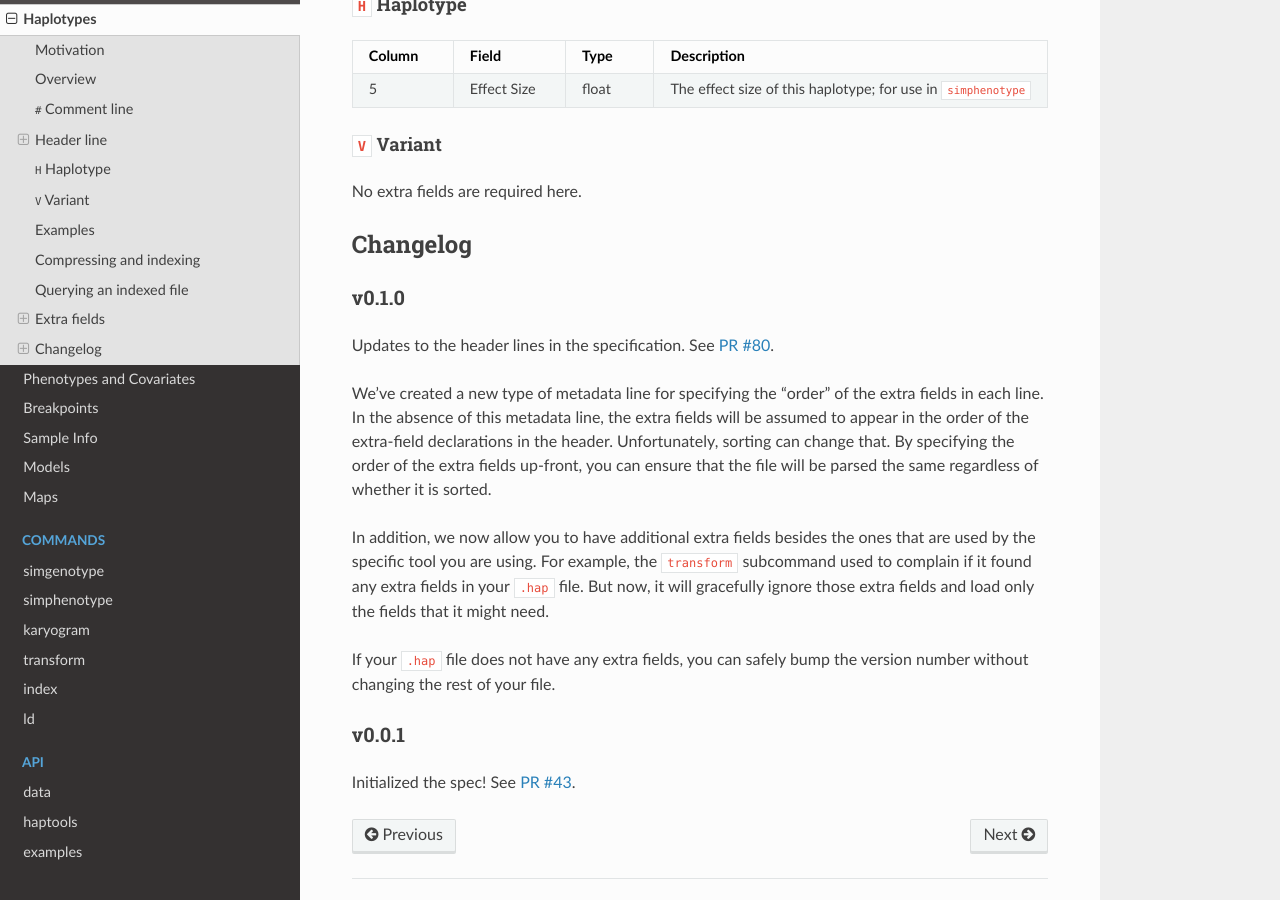
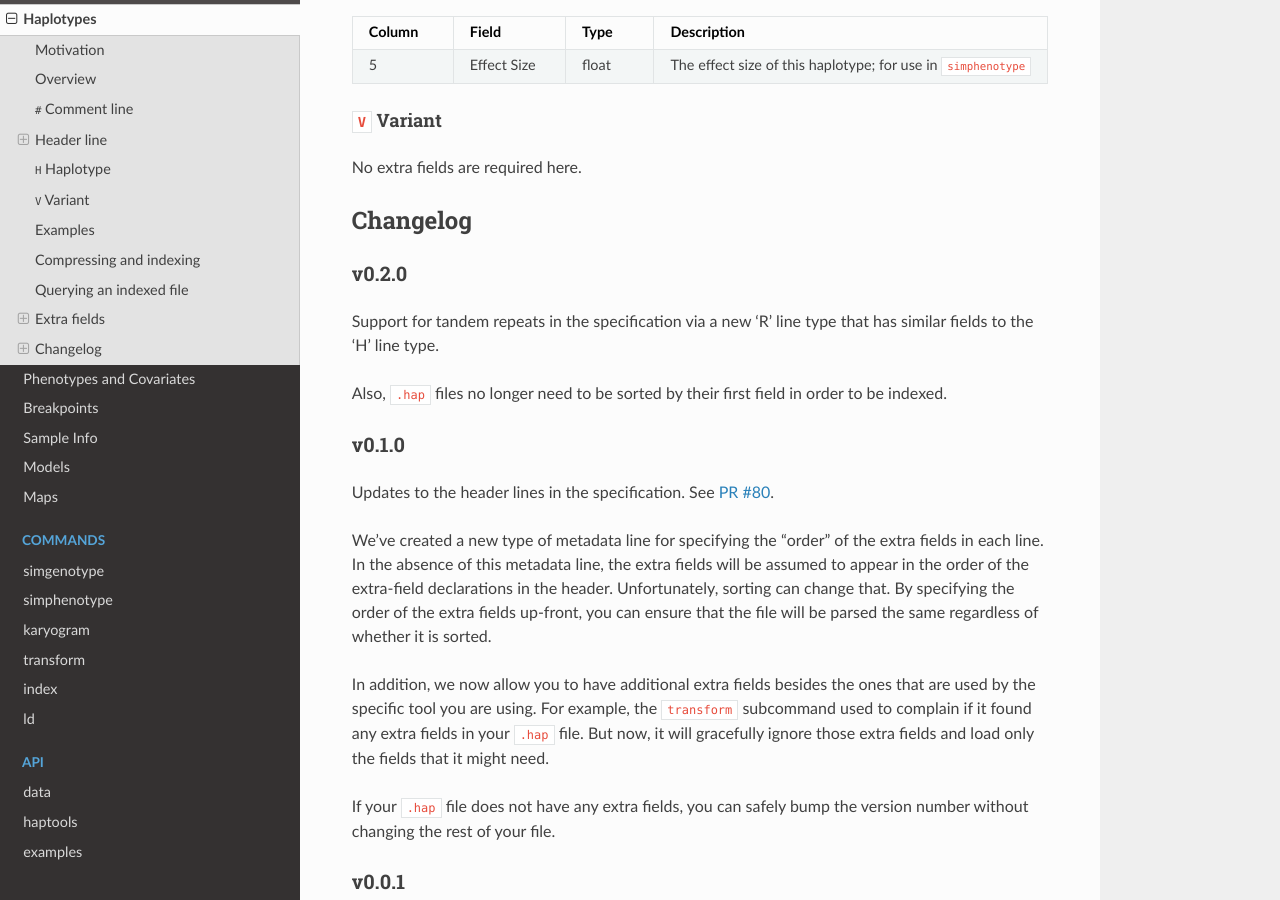
Before and after one commit to CAST-genomics/haptools, a Sphinx documentation site: the page built from docs/formats/haplotypes.rst, in a window 1280 px wide and 900 px high, scrolled down 5559 px. Built offline with Sphinx 7.4.7 and the Read the Docs theme 2.0.0, drawn with Linux system fonts in a browser that asks for light colours; some of the changed text lies outside the part shown.

Commit message:
remove the requirement that .hap files be sorted by their first field

```diff
--- a/docs/commands/index.rst
+++ b/docs/commands/index.rst
@@ -42,7 +42,7 @@
 
   .. code-block:: bash
 
-    LC_ALL=C sort -k1,4 tests/data/simphenotype.hap | \
+    LC_ALL=C sort -k2,4 tests/data/simphenotype.hap | \
     haptools index --no-sort --output tests/data/simphenotype.hap.gz /dev/stdin
 
 All files used in these examples are described :doc:`here </project_info/example_files>`.
--- a/docs/formats/haplotypes.rst
+++ b/docs/formats/haplotypes.rst
@@ -277,6 +277,12 @@
 
 Changelog
 ~~~~~~~~~
+v0.2.0
+------
+Support for tandem repeats in the specification via a new 'R' line type that has similar fields to the 'H' line type.
+
+Also, ``.hap`` files no longer need to be sorted by their first field in order to be indexed.
+
 v0.1.0
 ------
 Updates to the header lines in the specification. See `PR #80 <https://github.com/cast-genomics/haptools/pull/80>`_.
```
Also changed, not shown: other parts of docs/formats/haplotypes.rst (+2 -2 lines).
